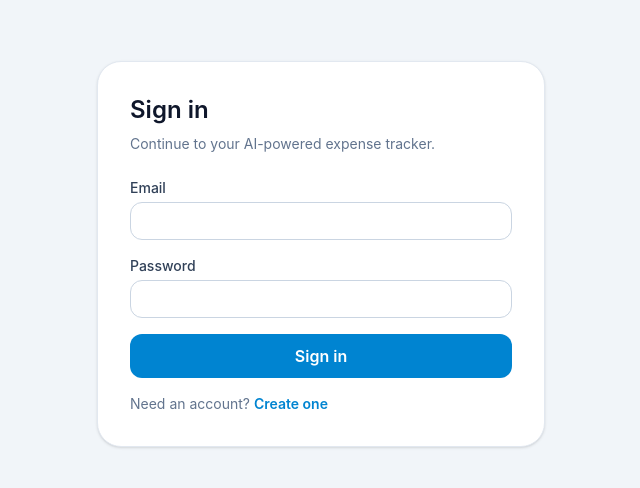
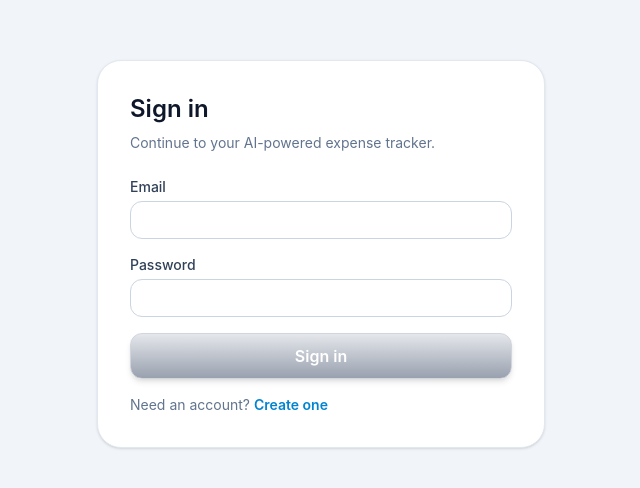
Before and after one commit to dheerajpalhani/day-24, a React (Vite) app in the folder client/: page /login in a window 1280 px wide. Shown: the part 146-634 px from the top of the page, without its empty margins (319-959 px from the left). Built offline with nearby package versions, Linux system fonts and the light colour scheme; no server answers.

Commit message:
fix: update in the submit-login page button

```diff
--- a/client/src/pages/LoginPage.jsx
+++ b/client/src/pages/LoginPage.jsx
@@ -56,7 +56,7 @@ const LoginPage = () => {
           <button
             type="submit"
             disabled={loading}
-            className="w-full rounded-xl bg-sky-600 px-4 py-2.5 font-semibold text-white hover:bg-sky-700 disabled:opacity-60"
+            className="w-full rounded-xl bg-gradient-to-b from-gray-200 to-gray-400 px-4 py-2.5 font-semibold text-white border border-gray-300 shadow-md hover:from-gray-300 hover:to-gray-500 disabled:opacity-60"
           >
             {loading ? 'Signing in...' : 'Sign in'}
           </button>
```
